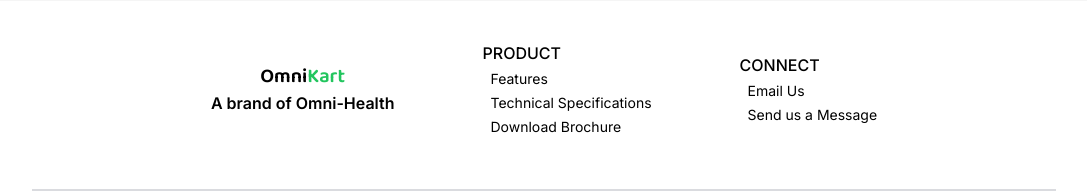
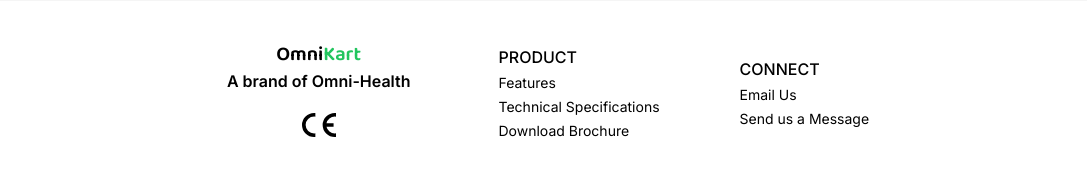
Before and after one commit to ruvik2000/omnikart-live, a Next.js app: page / in a window 1280 px wide. Shown: the part 2767-2962 px from the top of the page, without its empty margins (96-1183 px from the left). Built offline with nearby package versions, Linux system fonts and the light colour scheme.

Commit message:
Added CE mark and added some aria labels

```diff
--- a/components/footer.tsx
+++ b/components/footer.tsx
@@ -1,4 +1,5 @@
 import { balooBhai2 } from "@/app/fonts";
+import Image from "next/image";
 import Link from "next/link";
 import React from "react";
 
@@ -19,6 +20,13 @@ const Footer = () => {
           >
             A brand of Omni-Health
           </Link>
+          <Image
+            src="/Conformité_Européenne_(logo).svg"
+            alt="Conformité_Européenne_(logo)"
+            width={50}
+            height={50}
+            className="mt-3 dark:bg-white p-2"
+          />
         </div>
         <div className="flex flex-col items-center md:items-start gap-1">
           <h4 className="uppercase font-medium">Product</h4>
@@ -27,13 +35,15 @@ const Footer = () => {
               <Link
                 href="/features"
                 aria-label="Visit to view all the features the OmniKart provides"
-                className="px-2"
               >
                 Features
               </Link>
             </li>
             <li>
-              <Link href="/specification" className="px-2">
+              <Link
+                href="/specification"
+                aria-label="To view all product related specifications"
+              >
                 Technical Specifications
               </Link>
             </li>
@@ -41,7 +51,7 @@ const Footer = () => {
               <a
                 href="/OmniKart_Brochure_Product_Brochure.pdf"
                 target="_black"
-                className="px-2"
+                aria-label="To download product brochure directly"
               >
                 Download Brochure
               </a>
@@ -52,12 +62,18 @@ const Footer = () => {
           <h4 className="uppercase font-medium">Connect</h4>
           <ul className="text-sm flex flex-col items-center md:items-start gap-1">
             <li>
-              <Link href="mailto:info@omnikart.net" className="px-2">
+              <Link
+                href="mailto:info@omnikart.net"
+                aria-label="To send direct mail using mail app"
+              >
                 Email Us
               </Link>
             </li>
             <li>
-              <Link href="/contact" className="px-2" aria-label="">
+              <Link
+                href="/contact"
+                aria-label="To send message to the Omnikart company"
+              >
                 Send us a Message
               </Link>
             </li>
```
Also changed, not shown: public/Conformité_Européenne_(logo).svg (added).
